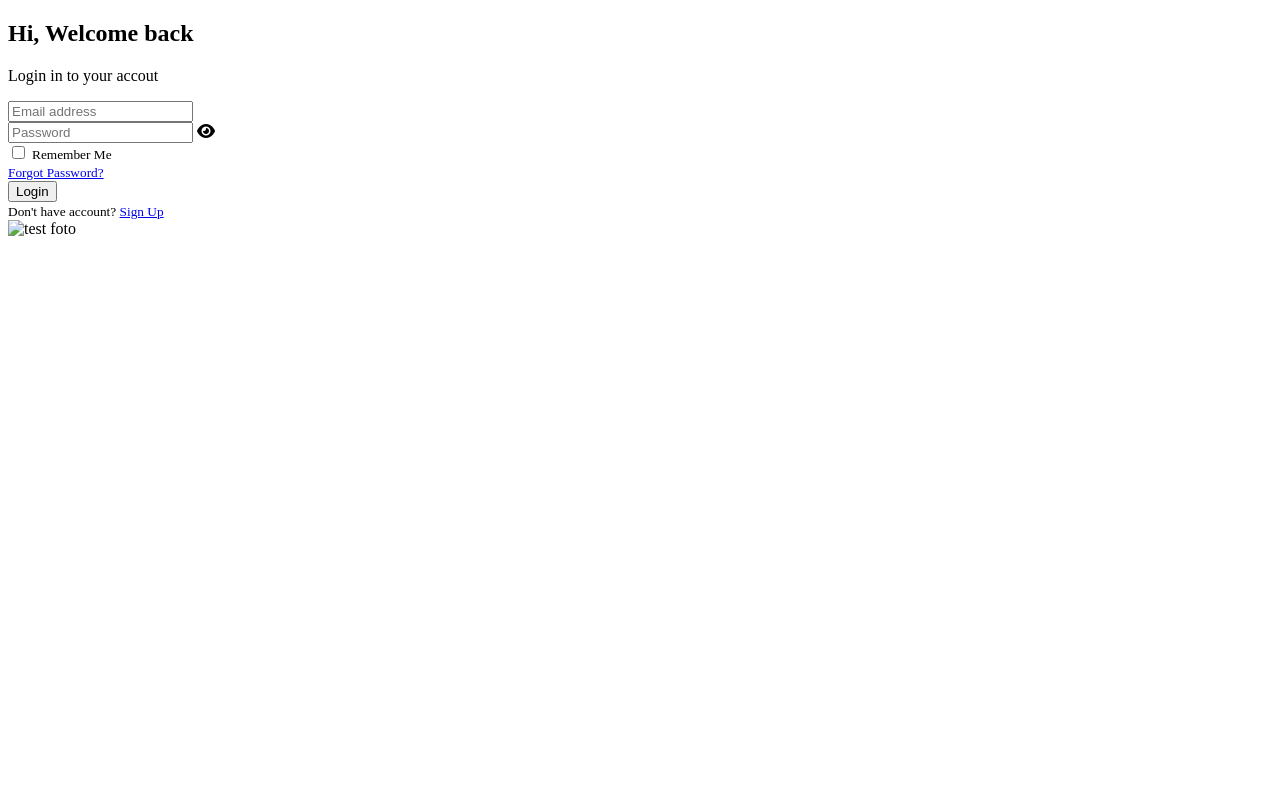
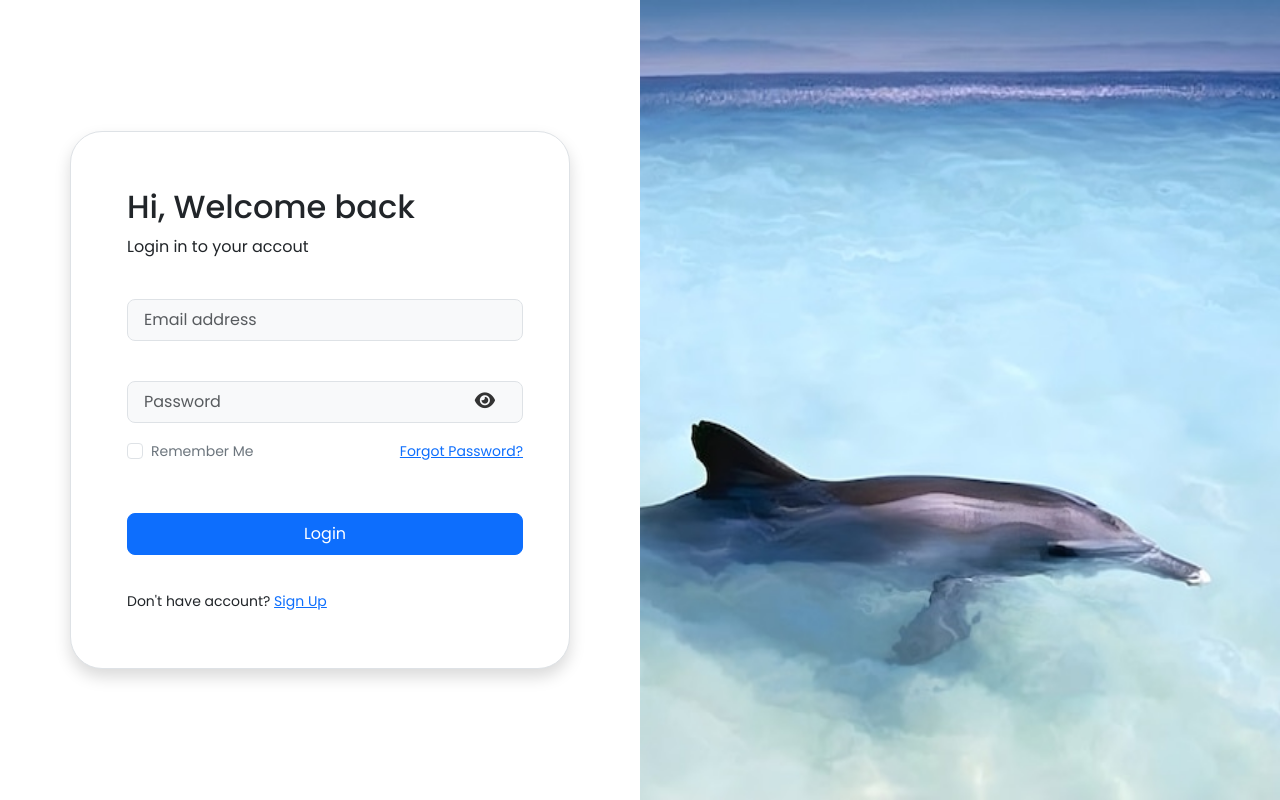
Before and after one commit to agngwrnt/Login-page, a website: page index.html in a window 1280 px wide. Drawn offline with nearby package versions, Linux system fonts and the light colour scheme; the site is published under a folder, as on GitHub Pages, so addresses that start at the root find nothing.

Commit message:
mv index to root dir

```diff
--- a/index.html
+++ b/index.html
@@ -5,8 +5,8 @@
   <meta name="viewport" content="width=device-width, initial-scale=1.0">
   <meta http-equiv="X-UA-Compatible" content="IE=edge">
   <title>Login Page</title>
-  <link rel="stylesheet" href="/src/style.css" />
-  <link rel="stylesheet" href="/node_modules/bootstrap/dist/css/bootstrap.min.css">
+  <link rel="stylesheet" href="./src/style.css" />
+  <link rel="stylesheet" href="./node_modules/bootstrap/dist/css/bootstrap.min.css">
   <link rel="stylesheet" href="https://cdnjs.cloudflare.com/ajax/libs/font-awesome/6.4.0/css/all.min.css" integrity="sha512-iecdLmaskl7CVkqkXNQ/ZH/XLlvWZOJyj7Yy7tcenmpD1ypASozpmT/E0iPtmFIB46ZmdtAc9eNBvH0H/ZpiBw==" crossorigin="anonymous" referrerpolicy="no-referrer" />
 </head>
 <body>
@@ -50,11 +50,11 @@
       </div>
     </div>
   </div>
-  <img src="/images/lumba-lumba.jpeg" class="full-width right-aligned fs-6" alt="test foto">
+  <img src="./images/lumba-lumba.jpeg" class="full-width right-aligned fs-6" alt="test foto">
   <script src="https://code.jquery.com/jquery-3.2.1.slim.min.js"></script>
   <script src="https://cdnjs.cloudflare.com/ajax/libs/popper.js/1.12.9/umd/popper.min.js"></script>
   <script src="https://maxcdn.bootstrapcdn.com/bootstrap/4.0.0/js/bootstrap.min.js"></script>
   <!-- <script>var exports = {};</script> -->
-  <script type="module" src="/src/main.js"></script>
+  <script type="module" src="./src/main.js"></script>
 </body>
 </html>
```
